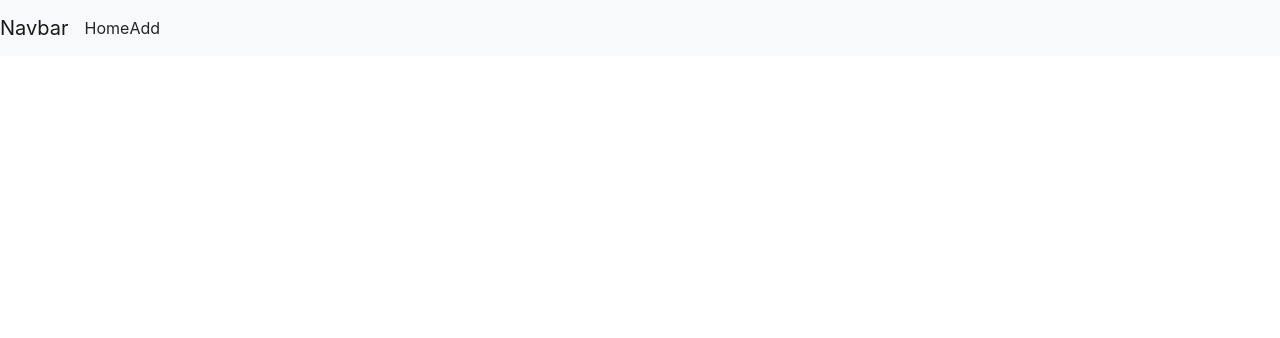
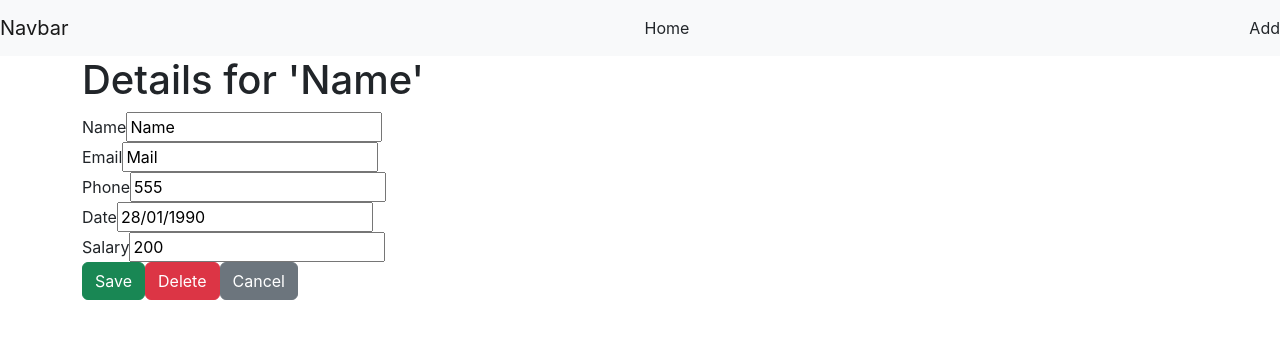
Before and after one commit to cailqk/employees-app, a React (Create React App) app: page /employee/1 in a window 1280 px wide. Before the commit this address had no page. Shown: the top 338 px of the page. Built offline with nearby package versions, Linux system fonts and the light colour scheme; data requests are answered from the project's data file; the HTML template or start-up script is replaced by a standard one.

Commit message:
implemented patch/delete requests and details view

```diff
--- a/db.json
+++ b/db.json
@@ -1,20 +1,12 @@
 {
-  "posts": [
+  "employee": [
     {
-      "name": "some other name",
-      "email": "some other mail",
-      "phone": 7685769564,
-      "date": "21/12/1994",
-      "salary": 5430,
+      "name": "Name",
+      "email": "Mail",
+      "phone": "555",
+      "date": "28/01/1990",
+      "salary": "200",
       "id": 1
-    },
-    {
-      "name": "some name",
-      "email": "some mail",
-      "phone": 6546433546543,
-      "date": "22/02/2222",
-      "salary": 3000,
-      "id": 2
     },
     {
       "name": "Mike",
--- a/src/App.js
+++ b/src/App.js
@@ -4,6 +4,7 @@ import { Route, Routes } from "react-router-dom";
 import CreateEmployee from "./components/CreateEmployee";
 import ShowAllEmployees from "./components/ShowAllEmployees";
 import NavBar from "./components/NavBar";
+import Details from "./components/Details";
 
 function App() {
   return (
@@ -12,6 +13,7 @@ function App() {
       <div className="container">
         <Routes>
           <Route path="/add-employee" element={<CreateEmployee />}></Route>
+          <Route path="/employee/:id" element={<Details />}></Route>
           <Route path="/" element={<ShowAllEmployees />}></Route>
         </Routes>
       </div>
--- a/src/components/CreateEmployee.js
+++ b/src/components/CreateEmployee.js
@@ -1,5 +1,6 @@
 import * as api from "../requests/API";
 import { useState } from "react";
+import { useNavigate } from "react-router";
 
 const CreateEmployee = () => {
   const [name, setName] = useState("");
@@ -7,6 +8,8 @@ const CreateEmployee = () => {
   const [phone, setPhone] = useState("");
   const [date, setDate] = useState("");
   const [salary, setSalary] = useState("");
+
+  const navigate = useNavigate();
 
   const submitHandler = (e) => {
     e.preventDefault();
@@ -20,13 +23,14 @@ const CreateEmployee = () => {
     ) {
       window.alert("Please fill all the fields!");
     } else {
-      api.post("posts", {
+      api.post("employee", {
         name,
         email,
         phone: Number(phone),
         date,
         salary: Number(salary),
       });
+      navigate('/')
     }
   };
 
--- /dev/null
+++ b/src/components/Details.js
@@ -0,0 +1,137 @@
+import { useEffect, useState } from "react";
+import { useNavigate, useParams } from "react-router";
+
+import * as api from "../requests/API";
+
+const Details = () => {
+  const [employee, setEmployee] = useState({});
+  const { id } = useParams();
+  const navigate = useNavigate();
+
+  const [name, setName] = useState("");
+  const [email, setEmail] = useState("");
+  const [phone, setPhone] = useState("");
+  const [date, setDate] = useState("");
+  const [salary, setSalary] = useState("");
+
+  useEffect(() => {
+    api.get("employee/" + id).then((res) => {
+      setName(res.name);
+      setEmail(res.email);
+      setPhone(res.phone);
+      setDate(res.date);
+      setSalary(res.salary);
+      setEmployee(res);
+    });
+  }, []);
+
+  const deleteHandler = (e) => {
+    e.preventDefault();
+
+    if (
+      window.confirm(
+        "Would you really like to delete this employee from the list ?"
+      ) === true
+    ) {
+      api.del("employee/" + employee.id).then((res) => {
+        console.log(res);
+        navigate("/");
+      });
+    } else {
+      console.log("no");
+    }
+  };
+
+  const editHandler = (e) => {
+    e.preventDefault();
+
+    api
+      .patch("employee/" + employee.id, {
+        name,
+        email,
+        phone,
+        date,
+        salary,
+      })
+      .then((res) => {
+        console.log(res);
+        navigate("/");
+      });
+  };
+
+  const cancelHandler = (e) => {
+    e.preventDefault();
+    navigate("/");
+  };
+
+  return (
+    <div>
+      <h1>Details for '{employee.name}'</h1>
+      <form>
+        <div className="form-group">
+          <label>Name</label>
+          <input
+            className="from-control"
+            type="text"
+            id="name-input"
+            defaultValue={employee.name}
+            onChange={(e) => setName(e.target.value)}
+          ></input>
+        </div>
+        <div className="form-group">
+          <label>Email</label>
+          <input
+            className="from-control"
+            type="text"
+            id="email-input"
+            defaultValue={employee.email}
+            onChange={(e) => setEmail(e.target.value)}
+          ></input>
+        </div>
+        <div className="form-group">
+          <label>Phone</label>
+          <input
+            className="from-control"
+            type="number"
+            id="phone-input"
+            defaultValue={employee.phone}
+            onChange={(e) => setPhone(e.target.value)}
+          ></input>
+        </div>
+        <div className="form-group">
+          <label>Date</label>
+          <input
+            className="from-control"
+            type="text"
+            id="date-input"
+            defaultValue={employee.date}
+            onChange={(e) => setDate(e.target.value)}
+          ></input>
+        </div>
+        <div className="form-group">
+          <label>Salary</label>
+          <input
+            className="from-control"
+            type="number"
+            id="salary-input"
+            defaultValue={employee.salary}
+            onChange={(e) => setSalary(e.target.value)}
+          ></input>
+        </div>
+        <div>
+          <button type="submit" className="btn btn-success" onClick={editHandler}>
+            Save
+          </button>
+          <button type="submit" className="btn btn-danger" onClick={deleteHandler}>
+            Delete
+          </button>
+          <button type="submit" className="btn btn-secondary" onClick={cancelHandler}>
+            Cancel
+          </button>
+        </div>
+      </form>
+    </div>
+  );
+};
+
+export default Details;
--- a/src/components/EmployeeItem.js
+++ b/src/components/EmployeeItem.js
@@ -1,4 +1,9 @@
+import { useNavigate } from "react-router-dom";
+
 const EmployeeItem = (props) => {
+
+    const navigate = useNavigate();
+
   return (
     <table className="table table-striped">
       <thead className="table-dark">
@@ -8,6 +13,7 @@ const EmployeeItem = (props) => {
           <th scope="col">Phone</th>
           <th scope="col">Birthday</th>
           <th scope="col">Salary</th>
+          <th></th>
         </tr>
       </thead>
       <tbody>
@@ -20,6 +26,9 @@ const EmployeeItem = (props) => {
                 <td>{el.phone}</td>
                 <td>{el.date}</td>
                 <td>{el.salary}</td>
+                <td>
+                    <button onClick={() => navigate(`/employee/${el.id}`)}>View</button>
+                </td>
               </tr>
             );
           })}
--- a/src/components/NavBar.js
+++ b/src/components/NavBar.js
@@ -2,7 +2,7 @@ import { NavLink } from "react-router-dom";
 
 const NavBar = () => {
   return (
-    <nav className="navbar navbar-expand-lg navbar-light bg-light">
+    <nav className="navbar navbar-light bg-light">
       <NavLink className="navbar-brand" to="/">
         Navbar
       </NavLink>
--- a/src/components/ShowAllEmployees.js
+++ b/src/components/ShowAllEmployees.js
@@ -6,7 +6,7 @@ import EmployeeItem from "./EmployeeItem";
 const ShowAllEmployees = () => {
   const [info, setInfo] = useState("");
 
-  let url = "posts";
+  let url = "employee";
 
   api.get(url).then((res) => setInfo(res));
 
--- a/src/requests/API.js
+++ b/src/requests/API.js
@@ -27,5 +27,7 @@ async function request(method, url, data) {
 }
 
 const post = request.bind({}, "POST");
+const patch = request.bind({}, "PATCH");
+const del = request.bind({}, "DELETE");
 
-export { get, post };
+export { get, post, patch, del };
```
